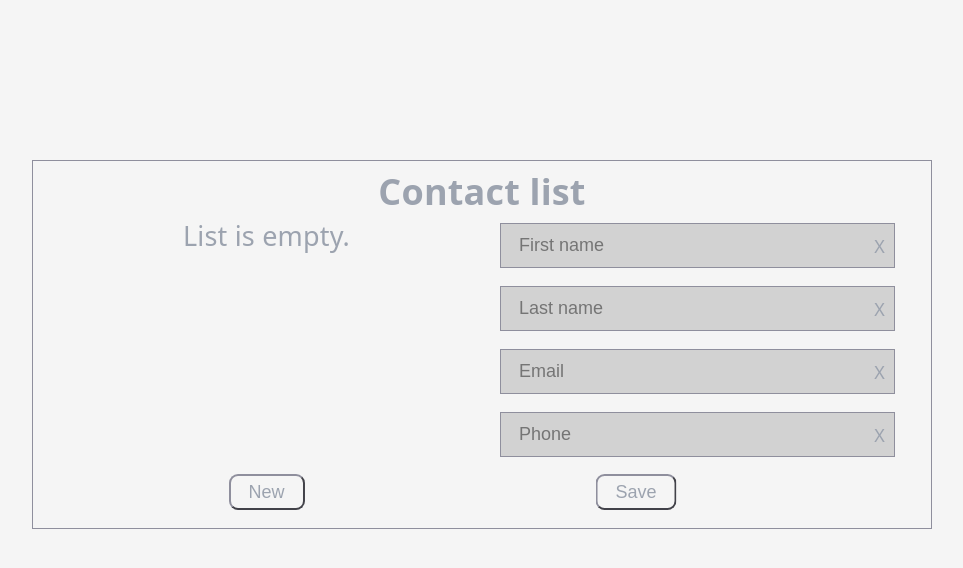
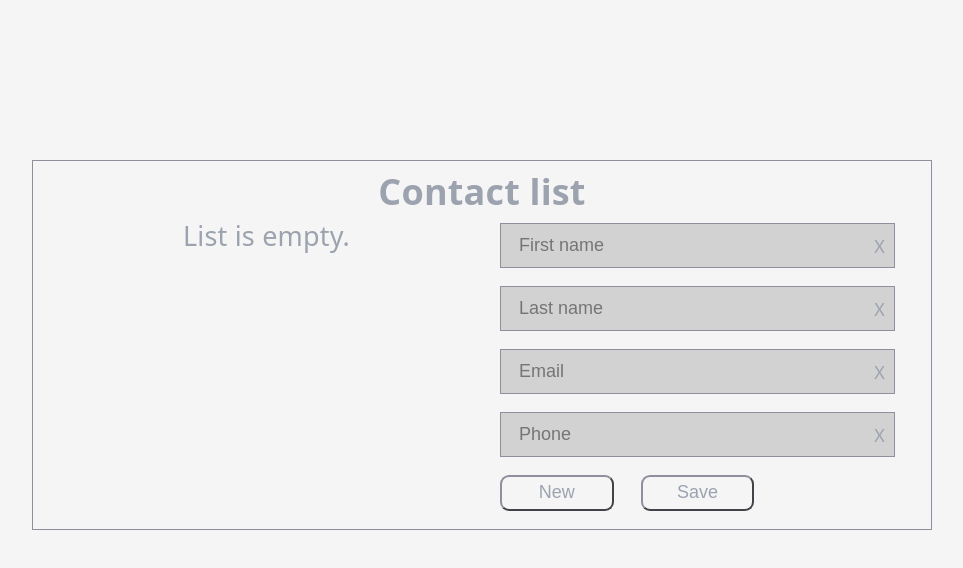
Before and after one commit to vlad09fedko/React.Contact-List, a React (Vite) app: page / in a window 1280 px wide. Shown: the top 568 px of the page, without its empty margins (158-1121 px from the left). Built offline with nearby package versions, Linux system fonts and the light colour scheme; data requests are answered from the project's data file.

Commit message:
Add formik and yup

```diff
--- a/package.json
+++ b/package.json
@@ -13,11 +13,13 @@
   "dependencies": {
     "@reduxjs/toolkit": "^2.12.0",
     "axios": "^1.18.1",
+    "formik": "^2.4.9",
     "react": "^19.2.7",
     "react-dom": "^19.2.7",
     "react-redux": "^9.3.0",
     "redux": "^5.0.1",
-    "redux-logger": "^3.0.6"
+    "redux-logger": "^3.0.6",
+    "yup": "^1.7.1"
   },
   "devDependencies": {
     "@eslint-react/eslint-plugin": "^5.18.0",
--- a/src/App.module.css
+++ b/src/App.module.css
@@ -5,7 +5,6 @@
   border: 1px solid var(--border);
   padding: 1em 2em;
   min-height: 20.5em;
-  position: relative;
 }
 
 h1 {
@@ -21,26 +20,6 @@ h1 {
   width: 50%;
 }
 
-button,
-input[type='submit'],
-input[type='button'] {
-  color: var(--text);
-  user-select: none;
-  background-color: var(--bg);
-  border-color: var(--border);
-  font-size: 1em;
-  padding: 0.3em 1em;
-  border-radius: 0.5em;
-  cursor: pointer;
-  transition: 0.2s;
-}
-
-button:hover,
-input[type='submit']:hover,
-input[type='button']:hover {
-  background-color: var(--border-hover);
-}
-
 @media (max-width: 1000px) {
   .container {
     max-width: 80%;
--- a/src/components/ContactForm/ContactForm.jsx
+++ b/src/components/ContactForm/ContactForm.jsx
@@ -1,113 +1,103 @@
-import { useEffect, useState } from 'react';
 import { useDispatch, useSelector } from 'react-redux';
+import { ErrorMessage, Field, Form, Formik } from 'formik';
+import * as Yup from 'yup';
 
 import { EMPTY_CONTACT } from '../../constants/constants';
 import {
   addContact,
   deleteContact,
+  switchModeToAddContact,
   updateContact,
 } from '../../store/slices/contactSlice';
-
-import InputArea from './InputArea/InputArea';
 
 import styles from './contactForm.module.css';
 
 function ContactForm() {
-  const [contact, setContact] = useState({ ...EMPTY_CONTACT });
+  const currentContact = useSelector(state => state.currentContact);
 
   const dispatch = useDispatch();
 
-  const currentContact = useSelector(
-    state => state.currentContact,
-  );
-
-  useEffect(() => {
-    setContact(currentContact);
-  }, [currentContact]);
-
-  const inputHandler = ({ target: { name, value } }) => {
-    setContact(prevContact => ({
-      ...prevContact,
-      [name]: value,
-    }));
-  };
-
-  const clearInput = ({ target }) => {
-    setContact(prevContact => ({
-      ...prevContact,
-      [target.previousElementSibling.name]: '',
-    }));
-  };
-
-  const onFormSubmit = event => {
-    event.preventDefault();
-
-    if (contact.id) {
-      dispatch(updateContact(contact));
+  const onFormSubmit = (values, { resetForm }) => {
+    if (currentContact.id) {
+      dispatch(updateContact(values));
     } else {
-      dispatch(addContact(contact));
-    }
-
-    if (!contact.id) {
-      setContact({ ...EMPTY_CONTACT });
+      dispatch(addContact(values));
+      resetForm();
     }
   };
 
-  const onDelete = () => {
-    dispatch(deleteContact(contact.id));
+  const schema = Yup.object().shape({
+    fName: Yup.string().trim().required('First name is required field.'),
+    lName: Yup.string().trim().required('Last name is required field.'),
+    email: Yup.string().email('Email is not valid.'),
+    phone: Yup.string()
+      .min(7, 'Minimum phone number length is 7 characters.')
+      .max(16, 'Maximum phone number length is 16 characters')
+      .matches(
+        /^\+*\d{7,16}$/,
+        'Phone number is not valid. It must be like +381111111111',
+      ),
+  });
+
+  const renderForm = ({ isValid, setFieldValue }) => {
+    const onClearClick = ({ target }) => {
+      setFieldValue(target.previousSibling.name, '');
     };
 
     return (
-    <form onSubmit={onFormSubmit}>
-      <InputArea
-        name='fName'
-        placeholder='First name'
-        type='text'
-        value={contact.fName}
-        isRequired={true}
-        inputHandler={inputHandler}
-        onClearClick={clearInput}
-      />
+      <Form>
+        <div className={styles.inputArea}>
+          <Field type='text' name='fName' placeholder='First name' />
+          <span onClick={onClearClick}>X</span>
+        </div>
+        <ErrorMessage name='fName' />
 
-      <InputArea
-        name='lName'
-        placeholder='Last name'
-        type='text'
-        value={contact.lName}
-        isRequired={true}
-        inputHandler={inputHandler}
-        onClearClick={clearInput}
-      />
+        <div className={styles.inputArea}>
+          <Field type='text' name='lName' placeholder='Last name' />
+          <span onClick={onClearClick}>X</span>
+        </div>
+        <ErrorMessage name='lName' />
 
-      <InputArea
-        name='email'
-        placeholder='Email'
-        type='email'
-        value={contact.email}
-        inputHandler={inputHandler}
-        onClearClick={clearInput}
-      />
+        <div className={styles.inputArea}>
+          <Field type='email' name='email' placeholder='Email' />
+          <span onClick={onClearClick}>X</span>
+        </div>
+        <ErrorMessage name='email' />
 
-      <InputArea
-        name='phone'
-        placeholder='Phone'
-        type='tel'
-        value={contact.phone}
-        inputHandler={inputHandler}
-        onClearClick={clearInput}
-      />
+        <div className={styles.inputArea}>
+          <Field type='tel' name='phone' placeholder='Phone' />
+          <span onClick={onClearClick}>X</span>
+        </div>
+        <ErrorMessage name='phone' />
 
         <div className={styles.buttons}>
-        <input type='submit' value='Save'></input>
-        <input
+          <Field
             type='button'
-          onClick={onDelete}
+            onClick={() => dispatch(switchModeToAddContact())}
+            value='New'
+          />
+          <Field type='submit' value='Save' disabled={!isValid} />
+          <Field
+            type='button'
+            onClick={() => dispatch(deleteContact(currentContact.id))}
             value='Delete'
             style={{
-            visibility: contact.id ? 'visible' : 'hidden',
-          }}></input>
+              visibility: currentContact.id ? 'visible' : 'hidden',
+            }}
+          />
         </div>
-    </form>
+      </Form>
+    );
+  };
+
+  return (
+    <Formik
+      initialValues={currentContact ? currentContact : EMPTY_CONTACT}
+      onSubmit={onFormSubmit}
+      validationSchema={schema}
+      enableReinitialize>
+      {renderForm}
+    </Formik>
   );
 }
 
--- a/src/components/ContactForm/InputArea/InputArea.jsx
+++ /dev/null
@@ -1,27 +0,0 @@
-import styles from './inputArea.module.css';
-
-function InputArea({
-  name,
-  placeholder,
-  type,
-  value,
-  isRequired,
-  inputHandler,
-  onClearClick,
-}) {
-  return (
-    <div key={name} className={styles.inputArea}>
-      <input
-        name={name}
-        placeholder={placeholder}
-        type={type}
-        value={value}
-        required={isRequired}
-        onChange={inputHandler}
-      />
-      <span onClick={onClearClick}>X</span>
-    </div>
-  );
-}
-
-export default InputArea;
--- a/src/components/ContactForm/InputArea/inputArea.module.css
+++ /dev/null
@@ -1,21 +0,0 @@
-.inputArea {
-  height: 2.5em;
-  display: flex;
-  background-color: var(--item-bg);
-  border: 1px solid var(--item-border);
-  transition: 0.2s;
-  cursor: pointer;
-}
-
-.inputArea:hover {
-  border-color: var(--item-border-hover);
-}
-
-.inputArea > input {
-  width: 100%;
-  padding: 1em;
-  font-size: 1em;
-  border: none;
-  outline: none;
-  background-color: var(--item-bg);
-}
--- a/src/components/ContactForm/contactForm.module.css
+++ b/src/components/ContactForm/contactForm.module.css
@@ -5,11 +5,54 @@ form {
   font-size: 1em;
 }
 
+.inputArea {
+  height: 2.5em;
+  display: flex;
+  background-color: var(--item-bg);
+  border: 1px solid var(--item-border);
+  transition: 0.2s;
+  cursor: pointer;
+}
+
+.inputArea:hover {
+  border-color: var(--item-border-hover);
+}
+
+.inputArea > input {
+  width: 100%;
+  padding: 1em;
+  font-size: 1em;
+  border: none;
+  outline: none;
+  background-color: var(--item-bg);
+}
+
 .buttons {
   display: flex;
-  justify-content: space-evenly;
-  position: absolute;
   bottom: 1em;
-  transform: translateX(50%);
-  gap: 1em;
+  gap: 1.5em;
 }
+
+input[type='submit'],
+input[type='button'] {
+  color: var(--text);
+  user-select: none;
+  background-color: var(--bg);
+  border-color: var(--border);
+  font-size: 1em;
+  padding: 0.3em 1em;
+  border-radius: 0.5em;
+  cursor: pointer;
+  transition: 0.2s;
+  width: 100%;
+}
+
+input[type='submit']:hover,
+input[type='button']:hover {
+  background-color: var(--border-hover);
+}
+
+input[type='submit']:disabled {
+  cursor: initial;
+  background-color: var(--border-hover);
+}
--- a/src/components/ContactList/ContactList.jsx
+++ b/src/components/ContactList/ContactList.jsx
@@ -1,7 +1,7 @@
 import { useEffect } from 'react';
 import { useDispatch, useSelector } from 'react-redux';
 
-import { getContacts, switchModeToAddContact } from '../../store/slices/contactSlice';
+import { getContacts } from '../../store/slices/contactSlice';
 
 import ContactItem from './ContactItem/ContactItem';
 
@@ -18,15 +18,15 @@ function ContactList() {
 
   return (
     <div className={styles.contactList}>
-      {!contacts.length && <p>List is empty.</p>}
-      {!!contacts.length && (
+      {!contacts.length ? (
+        <p>List is empty.</p>
+      ) : (
         <ul>
           {contacts.map(contact => (
             <ContactItem key={contact.id} contact={contact} />
           ))}
         </ul>
       )}
-      <button onClick={() => dispatch(switchModeToAddContact())}>New</button>
     </div>
   );
 }
--- a/src/components/ContactList/contactList.module.css
+++ b/src/components/ContactList/contactList.module.css
@@ -29,9 +29,3 @@ li {
 li:hover {
   border-color: var(--item-border-hover);
 }
-
-button {
-  position: absolute;
-  bottom: 1em;
-  transform: translateX(-50%);
-}
```
Also changed, not shown: 1 other file (tests, documents, lock files or other folders). Lines whose indentation alone changed are shown as unchanged.
